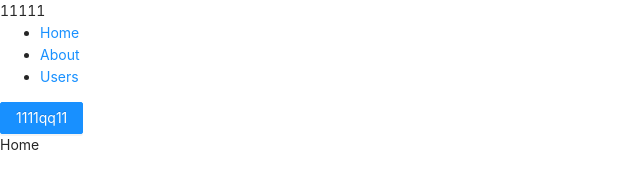
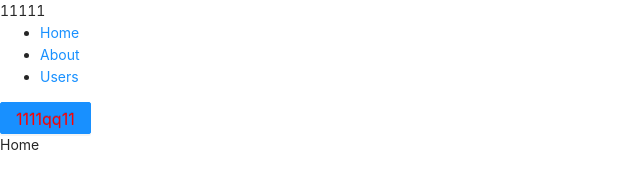
Before and after one commit to qwlach/create-react-by-webpack, a React app: page / in a window 1280 px wide. Shown: the top 192 px of the page, without its empty margins (0-640 px from the left). Built offline with nearby package versions, Linux system fonts and the light colour scheme.

Commit message:
chore: 安装less依赖

```diff
--- a/package.json
+++ b/package.json
@@ -28,6 +28,7 @@
     "clean-webpack-plugin": "^3.0.0",
     "css-loader": "^5.2.1",
     "html-webpack-plugin": "^5.3.1",
+    "less": "^4.1.1",
     "less-loader": "^8.1.0",
     "postcss-loader": "^5.2.0",
     "speed-measure-webpack-plugin": "^1.5.0",
@@ -43,6 +44,7 @@
     "@babel/core": "^7.13.13",
     "@babel/preset-react": "^7.13.13",
     "antd": "^4.15.0",
+    "classnames": "^2.3.1",
     "core-js": "^3.9.1",
     "lodash": "^4.17.21",
     "react": "^17.0.2",
--- a/src/App.js
+++ b/src/App.js
@@ -7,7 +7,9 @@ import {
   useParams
 } from "react-router-dom";
 import { Button } from 'antd';
+import classNames from 'classnames';
 import { loadBridge } from './store';
+import './index.less';
 
 class App extends PureComponent {
 
@@ -26,6 +28,10 @@ class App extends PureComponent {
   render() {
     const { value } = this.props;
     console.log(value)
+    var btnClass = classNames({
+      'qiweilong': true,
+      'testColor': true,
+    });
     return (
       <>
         <div onClick={this.handleChange}>{value}</div>
@@ -44,7 +50,7 @@ class App extends PureComponent {
                 </li>
               </ul>
             </nav>
-            <Button type="primary">1111qq11</Button>
+            <Button type="primary" className={btnClass}>1111qq11</Button>
             <Switch>
               <Route path="/" exact component={Home} />
 
--- a/src/index.js
+++ b/src/index.js
@@ -1,8 +1,12 @@
-import React, { useState } from 'react';
+import React, { isValidElement } from 'react';
 import ReactDom from 'react-dom';
 import { Provider } from 'react-redux';
 import { createStore } from './store';
 import App from './App';
+
+function Abb() {
+  return <div>1111</div>
+}
 
 const Root = () => {
   return (
--- /dev/null
+++ b/src/index.less
@@ -0,0 +1,10 @@
+@prefix: qiweilong;
+
+
+.@{prefix} {
+  color: red;
+}
+
+.testColor {
+  font-size: 16px;
+}
```
Also changed, not shown: src/utils/index.js (+2 -6 lines).
